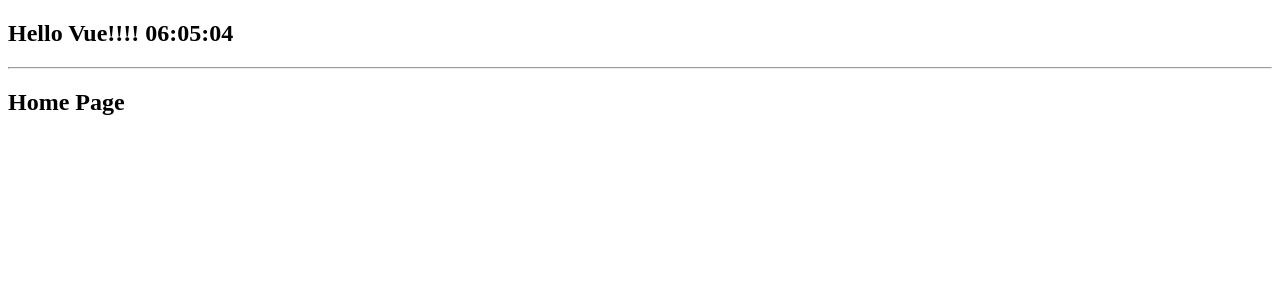
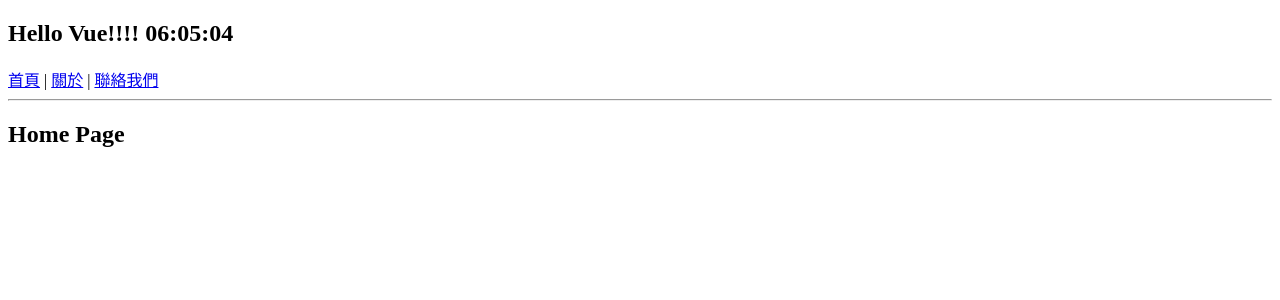
Before and after one commit to HsiaoHungWang/vue-mfee, a Vue app: page / in a window 1280 px wide. Shown: the top 300 px of the page. Built offline with nearby package versions, Linux system fonts and the light colour scheme.

Commit message:
使用路由的五個步驟

```diff
--- a/src/App.vue
+++ b/src/App.vue
@@ -35,7 +35,14 @@ watchEffect(()=>{
 
 <template>
   <h2>Hello Vue!!!! {{ clock }}</h2>
+  <RouterLink to="/">首頁</RouterLink> |
+  <RouterLink to="/about">關於</RouterLink> |
+  <RouterLink to="/contact">聯絡我們</RouterLink>
   <hr />
+
+  <RouterView></RouterView>
+
+
  <!-- <FirstComponent></FirstComponent>
   <SecondComponent></SecondComponent>
   <ComputedDemo></ComputedDemo>
@@ -43,7 +50,7 @@ watchEffect(()=>{
   <HomeView></HomeView>
   <AboutView></AboutView>
   <ContactView></ContactView>-->
-  <RouterView></RouterView>
+
 </template>
 
 <style scoped>
--- a/src/main.js
+++ b/src/main.js
@@ -2,4 +2,7 @@ import { createApp } from 'vue'
 import App from './App.vue'
 import router from './router'
 
-createApp(App).use(router).mount('#app')
+// createApp(App).use(router).mount('#app')
+const app = createApp(App)
+app.use(router)
+app.mount('#app')
--- a/src/router.js
+++ b/src/router.js
@@ -1,8 +1,7 @@
 import { createWebHistory, createRouter } from "vue-router"
+import HomeView from "./views/HomeView.vue"
 import AboutView from "./views/AboutView.vue"
 import ContactView from "./views/ContactView.vue"
-import HomeView from "./views/HomeView.vue"
-
 
 //路由設定
 const routes = [
@@ -26,7 +25,7 @@ const routes = [
 const router = createRouter(
   {
     history: createWebHistory(),
-    routes:routes
+    routes: routes
   }
 )
 
```
Lines whose indentation alone changed are shown as unchanged.
